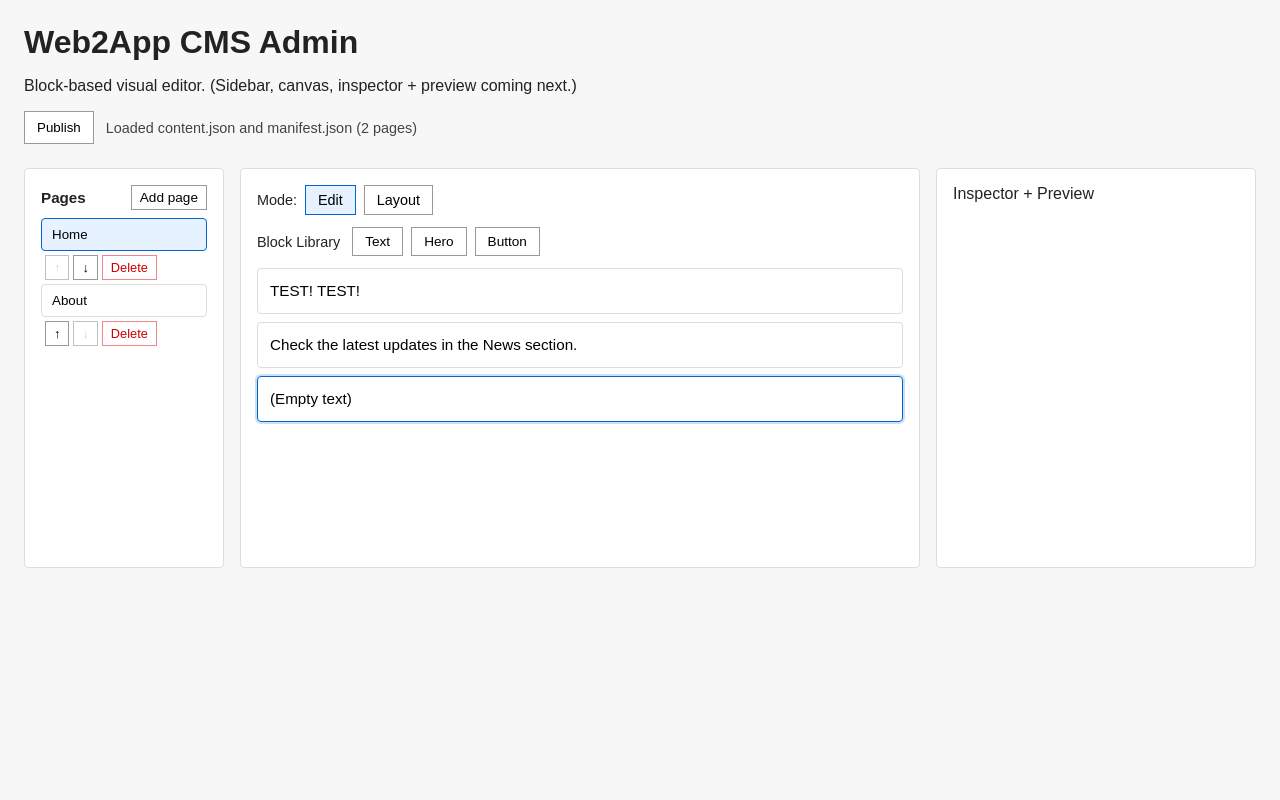
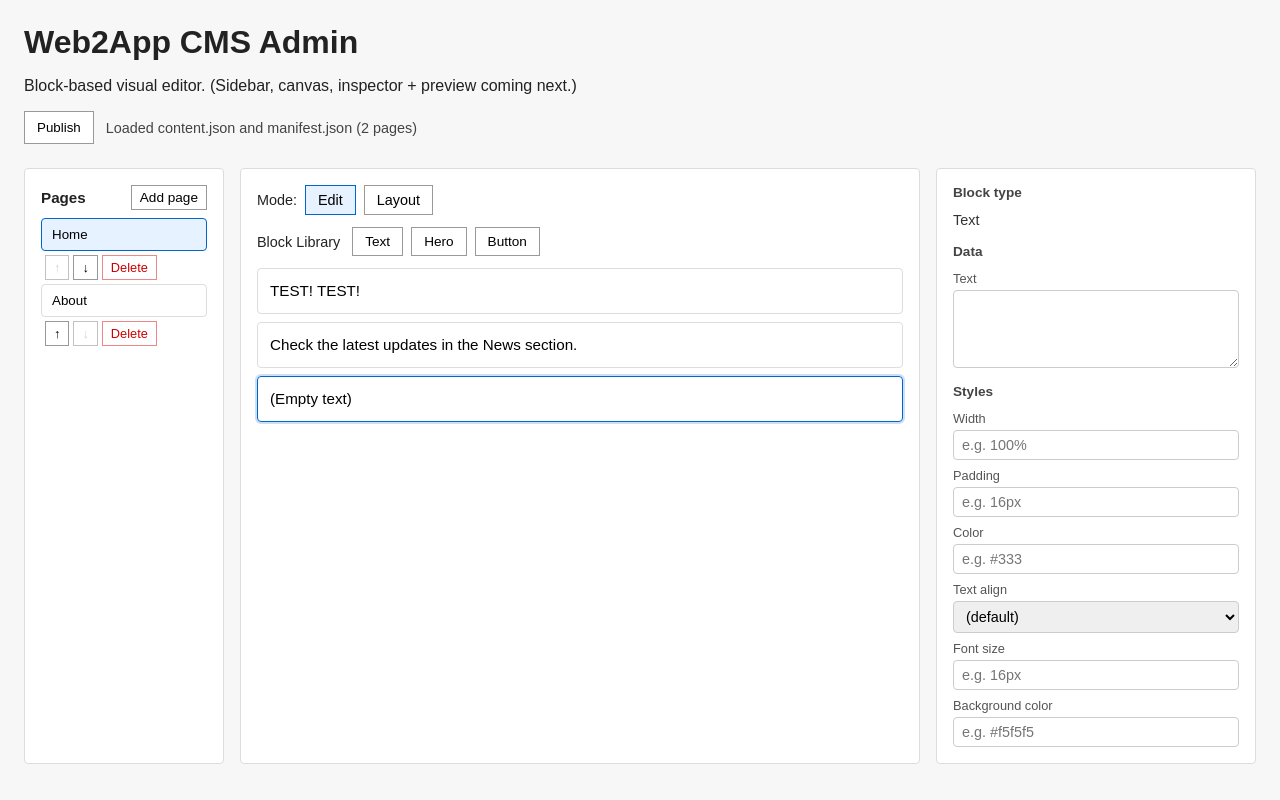
Before and after one commit to skerrey/web2app-cms, a React (Vite) app in the folder admin/: page / in a window 1280 px wide. Both pictures are taken after a click on the button "Text". Built offline with nearby package versions, Linux system fonts and the light colour scheme.

Commit message:
add inspector for styles

```diff
--- a/admin/src/App.tsx
+++ b/admin/src/App.tsx
@@ -12,6 +12,7 @@ import PageList from "./components/PageList"
 import BlockLibrary from "./components/BlockLibrary"
 import BlockCanvas from "./components/BlockCanvas"
 import type { EditorMode } from "./components/BlockCanvas"
+import Inspector from "./components/Inspector"
 
 type LoadStatus = "idle" | "loading" | "loaded" | "error"
 
@@ -162,6 +163,25 @@ const App = () => {
     setIsDirty(true)
   }
 
+  const selectedBlock =
+    currentPage?.blocks.find((b) => b.id === selectedBlockId) ?? null
+
+  const handleUpdateBlock = (updatedBlock: Block) => {
+    if (!selectedPageId) return
+    setPages((prev) =>
+      prev.map((p) => {
+        if (p.id !== selectedPageId) return p
+        return {
+          ...p,
+          blocks: p.blocks.map((b) =>
+            b.id === updatedBlock.id ? updatedBlock : b
+          )
+        }
+      })
+    )
+    setIsDirty(true)
+  }
+
   return (
     <main className="container">
       <header>
@@ -233,7 +253,13 @@ const App = () => {
             disabled={loadStatus !== "loaded" || !selectedPageId}
           />
         </div>
-        <div className="layout-right">Inspector + Preview</div>
+        <div className="layout-right">
+          <Inspector
+            block={selectedBlock}
+            onUpdateBlock={handleUpdateBlock}
+            disabled={loadStatus !== "loaded" || !selectedPageId}
+          />
+        </div>
       </section>
     </main>
   )
--- /dev/null
+++ b/admin/src/components/Inspector.tsx
@@ -0,0 +1,200 @@
+import type { Block, BlockStyles, BlockData } from "../types"
+
+const TEXT_ALIGN_OPTIONS: Array<{ value: BlockStyles["textAlign"]; label: string }> = [
+  { value: undefined, label: "(default)" },
+  { value: "left", label: "Left" },
+  { value: "center", label: "Center" },
+  { value: "right", label: "Right" }
+]
+
+export interface InspectorProps {
+  block: Block | null
+  onUpdateBlock: (block: Block) => void
+  disabled?: boolean
+}
+
+const Inspector = ({ block, onUpdateBlock, disabled = false }: InspectorProps) => {
+  if (!block) {
+    return (
+      <div className="inspector">
+        <p className="inspector-empty">Select a block to edit.</p>
+      </div>
+    )
+  }
+
+  const updateData = (data: BlockData) => {
+    onUpdateBlock({ ...block, data })
+  }
+
+  const updateStyles = (styles: BlockStyles) => {
+    onUpdateBlock({ ...block, styles: { ...block.styles, ...styles } })
+  }
+
+  const styleValue = (key: keyof BlockStyles): string =>
+    (block.styles?.[key] as string) ?? ""
+
+  return (
+    <div className="inspector">
+      <div className="inspector-section">
+        <h3 className="inspector-heading">Block type</h3>
+        <span className="inspector-type">{block.type}</span>
+      </div>
+
+      <div className="inspector-section">
+        <h3 className="inspector-heading">Data</h3>
+        {block.type === "text" && "text" in block.data && (
+          <label className="inspector-field">
+            <span className="inspector-label">Text</span>
+            <textarea
+              value={block.data.text}
+              onChange={(e) => updateData({ ...block.data, text: e.target.value })}
+              disabled={disabled}
+              rows={4}
+              className="inspector-input"
+            />
+          </label>
+        )}
+        {block.type === "hero" && "title" in block.data && (
+          <>
+            <label className="inspector-field">
+              <span className="inspector-label">Title</span>
+              <input
+                type="text"
+                value={block.data.title}
+                onChange={(e) =>
+                  updateData({ ...block.data, title: e.target.value })
+                }
+                disabled={disabled}
+                className="inspector-input"
+              />
+            </label>
+            <label className="inspector-field">
+              <span className="inspector-label">Subtitle</span>
+              <input
+                type="text"
+                value={block.data.subtitle ?? ""}
+                onChange={(e) =>
+                  updateData({ ...block.data, subtitle: e.target.value })
+                }
+                disabled={disabled}
+                className="inspector-input"
+              />
+            </label>
+          </>
+        )}
+        {block.type === "button" && "label" in block.data && (
+          <>
+            <label className="inspector-field">
+              <span className="inspector-label">Label</span>
+              <input
+                type="text"
+                value={block.data.label}
+                onChange={(e) =>
+                  updateData({ ...block.data, label: e.target.value })
+                }
+                disabled={disabled}
+                className="inspector-input"
+              />
+            </label>
+            <label className="inspector-field">
+              <span className="inspector-label">URL</span>
+              <input
+                type="text"
+                value={block.data.url ?? ""}
+                onChange={(e) =>
+                  updateData({ ...block.data, url: e.target.value })
+                }
+                disabled={disabled}
+                className="inspector-input"
+              />
+            </label>
+          </>
+        )}
+      </div>
+
+      <div className="inspector-section">
+        <h3 className="inspector-heading">Styles</h3>
+        <label className="inspector-field">
+          <span className="inspector-label">Width</span>
+          <input
+            type="text"
+            value={styleValue("width")}
+            onChange={(e) => updateStyles({ width: e.target.value || undefined })}
+            disabled={disabled}
+            placeholder="e.g. 100%"
+            className="inspector-input"
+          />
+        </label>
+        <label className="inspector-field">
+          <span className="inspector-label">Padding</span>
+          <input
+            type="text"
+            value={styleValue("padding")}
+            onChange={(e) => updateStyles({ padding: e.target.value || undefined })}
+            disabled={disabled}
+            placeholder="e.g. 16px"
+            className="inspector-input"
+          />
+        </label>
+        <label className="inspector-field">
+          <span className="inspector-label">Color</span>
+          <input
+            type="text"
+            value={styleValue("color")}
+            onChange={(e) => updateStyles({ color: e.target.value || undefined })}
+            disabled={disabled}
+            placeholder="e.g. #333"
+            className="inspector-input"
+          />
+        </label>
+        <label className="inspector-field">
+          <span className="inspector-label">Text align</span>
+          <select
+            value={styleValue("textAlign") || ""}
+            onChange={(e) =>
+              updateStyles({
+                textAlign: (e.target.value || undefined) as BlockStyles["textAlign"]
+              })
+            }
+            disabled={disabled}
+            className="inspector-input"
+          >
+            {TEXT_ALIGN_OPTIONS.map((opt) => (
+              <option key={opt.value ?? "default"} value={opt.value ?? ""}>
+                {opt.label}
+              </option>
+            ))}
+          </select>
+        </label>
+        <label className="inspector-field">
+          <span className="inspector-label">Font size</span>
+          <input
+            type="text"
+            value={styleValue("fontSize")}
+            onChange={(e) =>
+              updateStyles({ fontSize: e.target.value || undefined })
+            }
+            disabled={disabled}
+            placeholder="e.g. 16px"
+            className="inspector-input"
+          />
+        </label>
+        <label className="inspector-field">
+          <span className="inspector-label">Background color</span>
+          <input
+            type="text"
+            value={styleValue("backgroundColor")}
+            onChange={(e) =>
+              updateStyles({ backgroundColor: e.target.value || undefined })
+            }
+            disabled={disabled}
+            placeholder="e.g. #f5f5f5"
+            className="inspector-input"
+          />
+        </label>
+      </div>
+    </div>
+  )
+}
+
+export default Inspector
--- a/admin/src/styles.css
+++ b/admin/src/styles.css
@@ -284,6 +284,79 @@ button:disabled {
   margin-left: 4px;
 }
 
+.inspector {
+  display: flex;
+  flex-direction: column;
+  gap: 16px;
+  overflow-y: auto;
+}
+
+.inspector-empty {
+  color: #666;
+  font-size: 0.9rem;
+  margin: 0;
+  padding: 8px 0;
+}
+
+.inspector-section {
+  display: flex;
+  flex-direction: column;
+  gap: 8px;
+}
+
+.inspector-heading {
+  font-size: 0.85rem;
+  font-weight: 600;
+  margin: 0 0 4px 0;
+  color: #444;
+}
+
+.inspector-type {
+  font-size: 0.9rem;
+  text-transform: capitalize;
+  color: #333;
+}
+
+.inspector-field {
+  display: flex;
+  flex-direction: column;
+  gap: 4px;
+}
+
+.inspector-label {
+  font-size: 0.8rem;
+  font-weight: 500;
+  color: #555;
+}
+
+.inspector-input {
+  padding: 6px 8px;
+  border: 1px solid #ccc;
+  border-radius: 4px;
+  font-size: 0.9rem;
+  font-family: inherit;
+}
+
+.inspector-input:focus {
+  outline: none;
+  border-color: #0066cc;
+}
+
+.inspector-input:disabled {
+  background: #f5f5f5;
+  cursor: not-allowed;
+}
+
+.inspector-input[type="text"],
+.inspector-input[type="color"] {
+  width: 100%;
+}
+
+textarea.inspector-input {
+  min-height: 60px;
+  resize: vertical;
+}
+
 .page {
   background: #fff;
   border: 1px solid #ddd;
```
Also changed, not shown: 1 other file (tests, documents, lock files or other folders).
